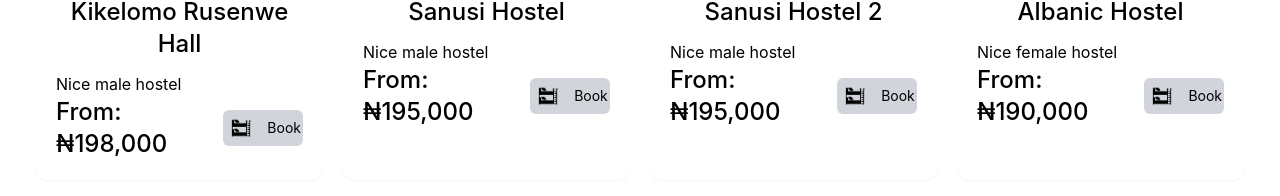
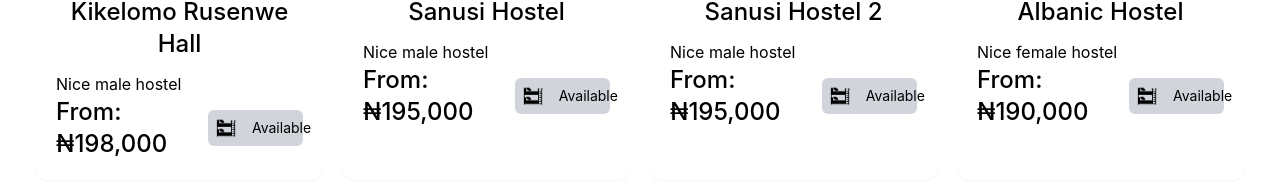
Before and after one commit to Visasquatch/my-campus-crib, a React (Create React App) app: page /university-of-ilorin in a window 1280 px wide. Shown: the part 588-784 px from the top of the page. Built offline with nearby package versions, Linux system fonts and the light colour scheme; no server answers; what @azure/msal-react would draw is missing.

Commit message:
Update hostelCart.jsx

```diff
--- a/src/components/hostelCart.jsx
+++ b/src/components/hostelCart.jsx
@@ -27,7 +27,7 @@ const HostelCart = ({ data }) => {
         <span className="text-2xl font-medium">From: ₦{price},000</span>
         <button className="bg-gray-300 p-2 rounded-md text-sm hover:bg-gray-400 flex gap-4" onClick={handleBooking}>
             <img src={bookIcon} alt="bookIcon" className="w-5"/>
-            Book
+            Available
         </button></div>
       </div>
     );
```
